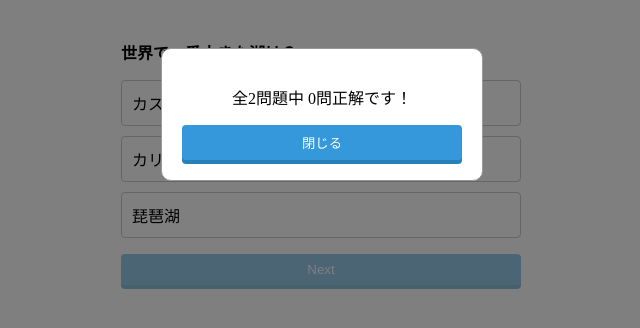
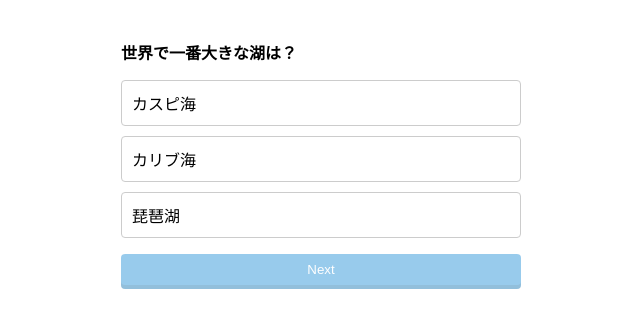
Before and after one commit to marimonon/vite-quiz, a React (Vite) app: page / in a window 1280 px wide. Shown: the top 328 px of the page, without its empty margins (319-959 px from the left). Built offline with nearby package versions, Linux system fonts and the light colour scheme.

Commit message:
最後の問題のボタンを押すとモーダルが表示

```diff
--- a/src/App.jsx
+++ b/src/App.jsx
@@ -70,8 +70,8 @@ function App() {
       <Score last={last} scoreClick={scoreClick}>
         スコア表示
       </Score>
-      <Modal scoreClick={scoreClick}>
-        全{maxCount}問題中 {score}問正解です！
+      <Modal modal={modal}>
+        全{maxCount + 1}問題中 {score}問正解です！
       </Modal>
     </Container>
   );
--- a/src/components/Modal.jsx
+++ b/src/components/Modal.jsx
@@ -1,9 +1,9 @@
 import { css } from "@emotion/react";
 
-function Modal({ children, scoreClick }) {
+function Modal({ children, modal }) {
   return (
     <div>
-      <div css={getItemStyle(scoreClick)}>
+      <div css={getItemStyle(modal)}>
         <p>{children}</p>
         <button
           css={css`
@@ -24,7 +24,7 @@ function Modal({ children, scoreClick }) {
           閉じる
         </button>
       </div>
-      <div css={backGetItemStyle(scoreClick)}></div>
+      <div css={backGetItemStyle(modal)}></div>
     </div>
   );
 }
@@ -45,8 +45,8 @@ const backDisabledItemStyle = css`
   display: none;
 `;
 
-const backGetItemStyle = (scoreClick) => {
-  if (scoreClick) {
+const backGetItemStyle = (modal) => {
+  if (modal) {
     return backItemStyle;
   } else {
     return backDisabledItemStyle;
@@ -75,8 +75,8 @@ const disabledItemStyle = css`
   ${itemStyle};
   display: none;
 `;
-const getItemStyle = (scoreClick) => {
-  if (scoreClick) {
+const getItemStyle = (modal) => {
+  if (modal) {
     return normalItemStyle;
   } else {
     return disabledItemStyle;
```
